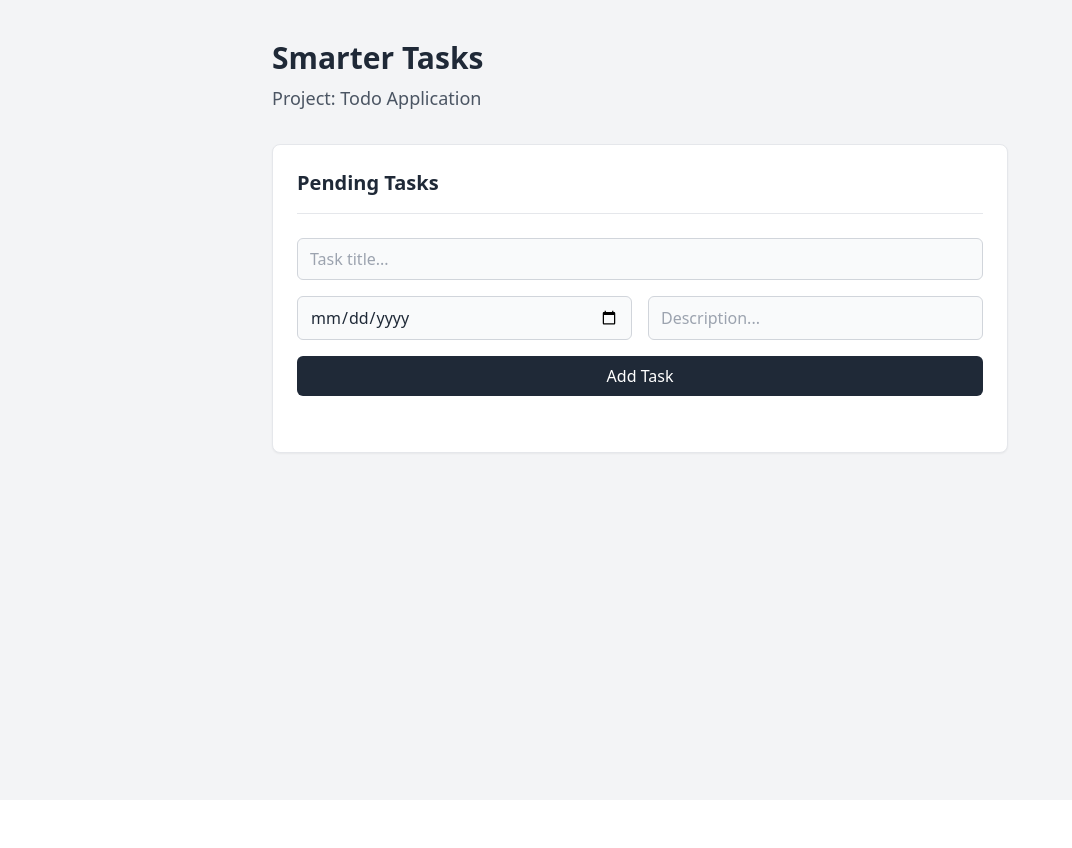
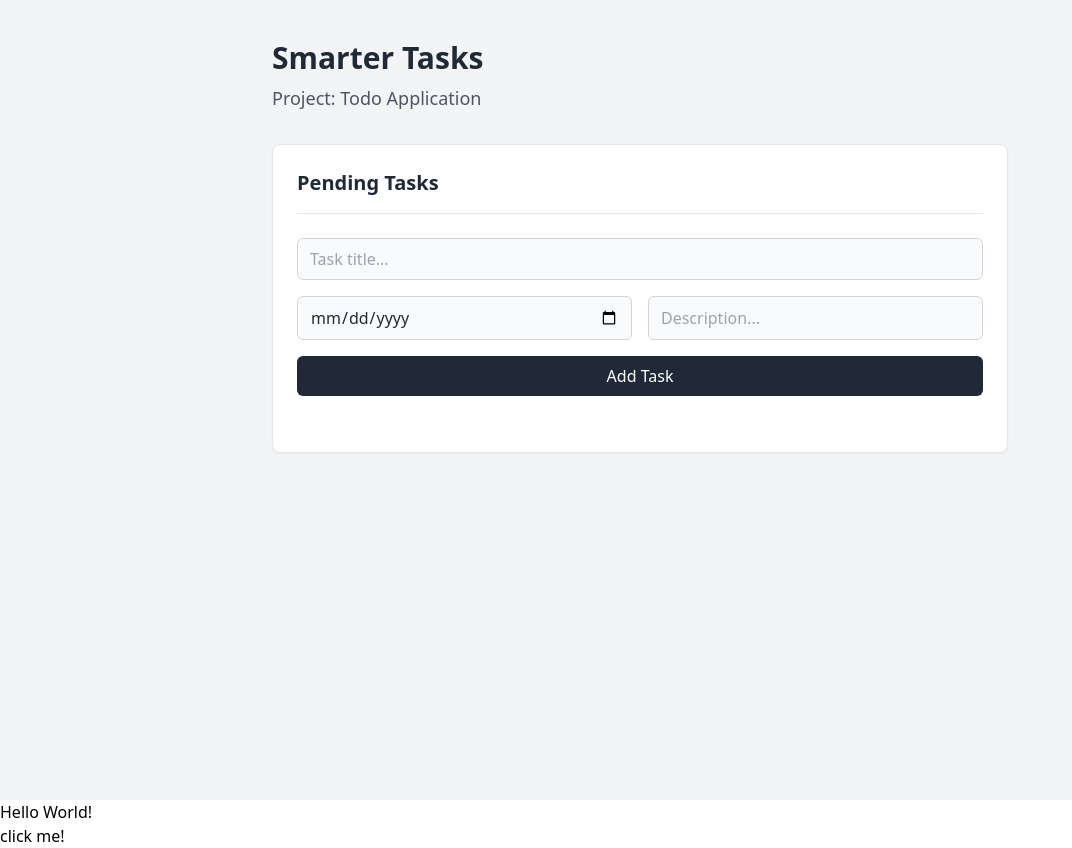
Before and after one commit to nameishyam/smarter-tasks, a React (Vite) app: page / in a window 1280 px wide. Shown: the whole page, without its empty margins (0-1072 px from the left). Before the commit the page ends 800 px from the top, so only its background shows below. Built offline with nearby package versions, Linux system fonts and the light colour scheme.

Commit message:
feat: add SampleComponent and integrate it into App; remove console logs from TaskForm input handlers

```diff
--- a/src/App.tsx
+++ b/src/App.tsx
@@ -1,9 +1,11 @@
+import SampleComponent from "./SampleComponent";
 import TaskApp from "./TaskApp";
 
 function App() {
   return (
     <div className="App">
       <TaskApp />
+      <SampleComponent />
     </div>
   );
 }
--- /dev/null
+++ b/src/SampleComponent.tsx
@@ -0,0 +1,19 @@
+import { useState } from "react";
+
+function SampleComponent() {
+  const [title, setTitle] = useState(() => {
+    return "Hello World!";
+  });
+  console.log(title, "current state");
+  const changeTitle = () => {
+    setTitle("Hello React!");
+  };
+  return (
+    <>
+      <div>{title}</div>
+      <button onClick={changeTitle}>click me!</button>
+    </>
+  );
+}
+
+export default SampleComponent;
--- a/src/TaskForm.tsx
+++ b/src/TaskForm.tsx
@@ -33,17 +33,14 @@ class TaskForm extends React.Component<TaskFormProps, TaskFormState> {
   };
 
   titleChanged: React.ChangeEventHandler<HTMLInputElement> = (event) => {
-    console.log(`${event.target.value}`);
     this.setState({ title: event.target.value });
   };
 
   dateChanged: React.ChangeEventHandler<HTMLInputElement> = (event) => {
-    console.log(`${event.target.value}`);
     this.setState({ duedate: event.target.value });
   };
 
   descriptionChanged: React.ChangeEventHandler<HTMLInputElement> = (event) => {
-    console.log(`${event.target.value}`);
     this.setState({ description: event.target.value });
   };
 
```
